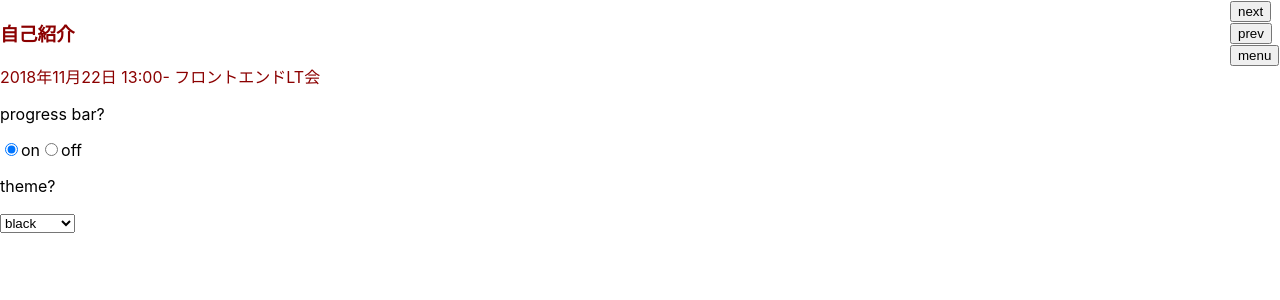
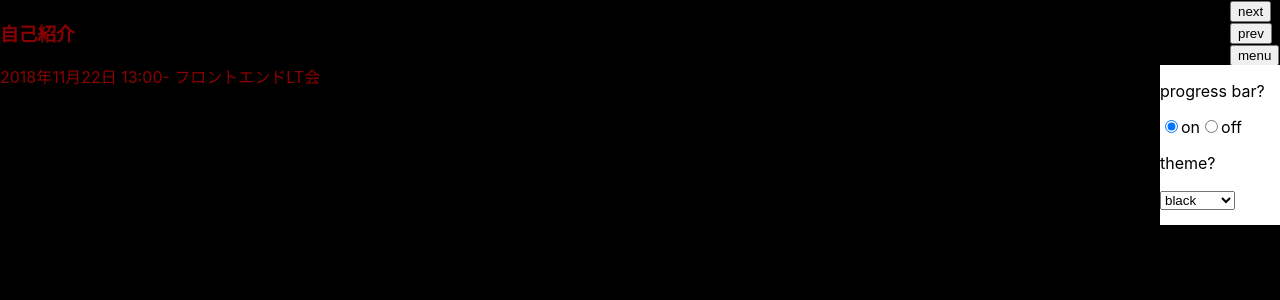
Before and after one commit to yoneda/slide-svg, a React (Create React App) app: page / in a window 1280 px wide. Both pictures are taken after a click on the button "menu". Shown: the top 300 px of the page. Built offline with nearby package versions, Linux system fonts and the light colour scheme.

Commit message:
adjust progressbar position

```diff
--- a/src/components/Background.js
+++ b/src/components/Background.js
@@ -2,7 +2,7 @@ import React from 'react';
 import styles from "./Background.module.css";
 
 const Background = (color) => {
-  const style = {backgroundColor:color};
+  const style = {backgroundColor:"black"};
   return(
     <div className={styles.Background} style={style}>
     </div>
--- a/src/components/Buttons.module.css
+++ b/src/components/Buttons.module.css
@@ -1,7 +1,8 @@
 
 .Buttons{
   width:50px;
-  height:100px;
+  height:65px;
   position:absolute;
   right: 0;
+  top:0;
 }
--- a/src/components/ProgressBar.module.css
+++ b/src/components/ProgressBar.module.css
@@ -4,4 +4,5 @@
   bottom: 0;
   height: 5px;
   width: 100%;
+  z-index: 1;
 }
--- a/src/components/SettingBox.js
+++ b/src/components/SettingBox.js
@@ -1,11 +1,11 @@
 import React from 'react';
+import styles from './SettingBox.module.css';
 
-const SettingBox = ({ isProgressBarAppeared, changeProgressBarOnHandler, changeProgressBarOffHandler }) => {
+const SettingBox = ({settingProgressBox, settingThemeBox}) => {
   return(
-    <div>
-      <p>progress bar?</p>
-      <p><input type="radio" checked={isProgressBarAppeared===true} onChange={changeProgressBarOnHandler} />on
-      <input type="radio" checked={isProgressBarAppeared===false} onChange={changeProgressBarOffHandler} />off</p>
+    <div className={styles.SettingBox}>
+    {settingProgressBox}
+    {settingThemeBox}
     </div>
   )
 }
--- /dev/null
+++ b/src/components/SettingBox.module.css
@@ -0,0 +1,10 @@
+
+.SettingBox{
+  width:120px;
+  height:160px;
+  position:absolute;
+  right: 0px;
+  top: 65px;
+  background-color: white;
+  z-index: 0;
+}
--- a/src/containers/AppContainer.js
+++ b/src/containers/AppContainer.js
@@ -4,6 +4,7 @@ import Slide from "../components/Slide.js";
 import NextButton from "../components/NextButton.js";
 import PrevButton from "../components/PrevButton.js";
 import SettingButton from "../components/SettingButton.js";
+import SettingBox from "../components/SettingBox.js";
 import SettingProgressBox from "../components/SettingProgressBox.js";
 import SettingThemeBox from "../components/SettingThemeBox.js";
 import ProgressBar from "../components/ProgressBar.js";
@@ -29,8 +30,13 @@ const AppContainer = ({ isMenuOpen, isProgressBarAppeared, theme, index, slides,
       } />
       <Slide text={slides[index]} theme={theme} />
       {isProgressBarAppeared?<ProgressBar parcentage={parcentage} color={progressBarColor}/>:""}
-      {isMenuOpen?<SettingProgressBox isProgressBarAppeared={isProgressBarAppeared} changeProgressBarOnHandler={changeProgressBarOnHandler} changeProgressBarOffHandler={changeProgressBarOffHandler} />:""}
-      {isMenuOpen?<SettingThemeBox theme={theme} selectWhiteHandler={changeThemeWhiteHandler} selectBlackHandler={changeThemeBlackHandler} selectClearSkyHandler={changeThemeClearskyHandler} />:""}
+      {
+        isMenuOpen?
+        <SettingBox
+          settingProgressBox={<SettingProgressBox isProgressBarAppeared={isProgressBarAppeared} changeProgressBarOnHandler={changeProgressBarOnHandler} changeProgressBarOffHandler={changeProgressBarOffHandler} />}
+          settingThemeBox={<SettingThemeBox theme={theme} selectWhiteHandler={changeThemeWhiteHandler} selectBlackHandler={changeThemeBlackHandler} selectClearSkyHandler={changeThemeClearskyHandler} />}
+        />:""
+      }
       <Background />
     </div>
     </div>
```
